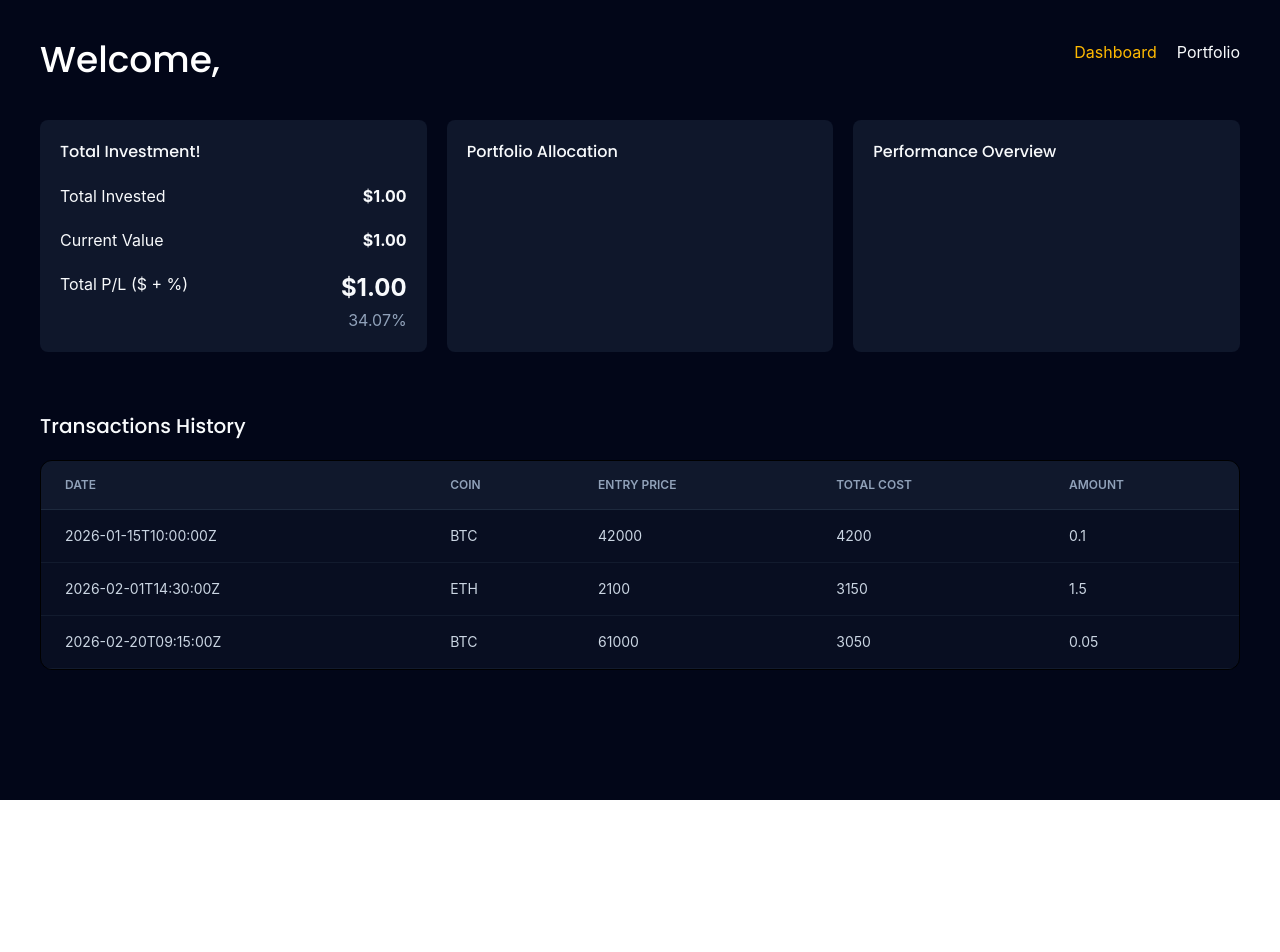
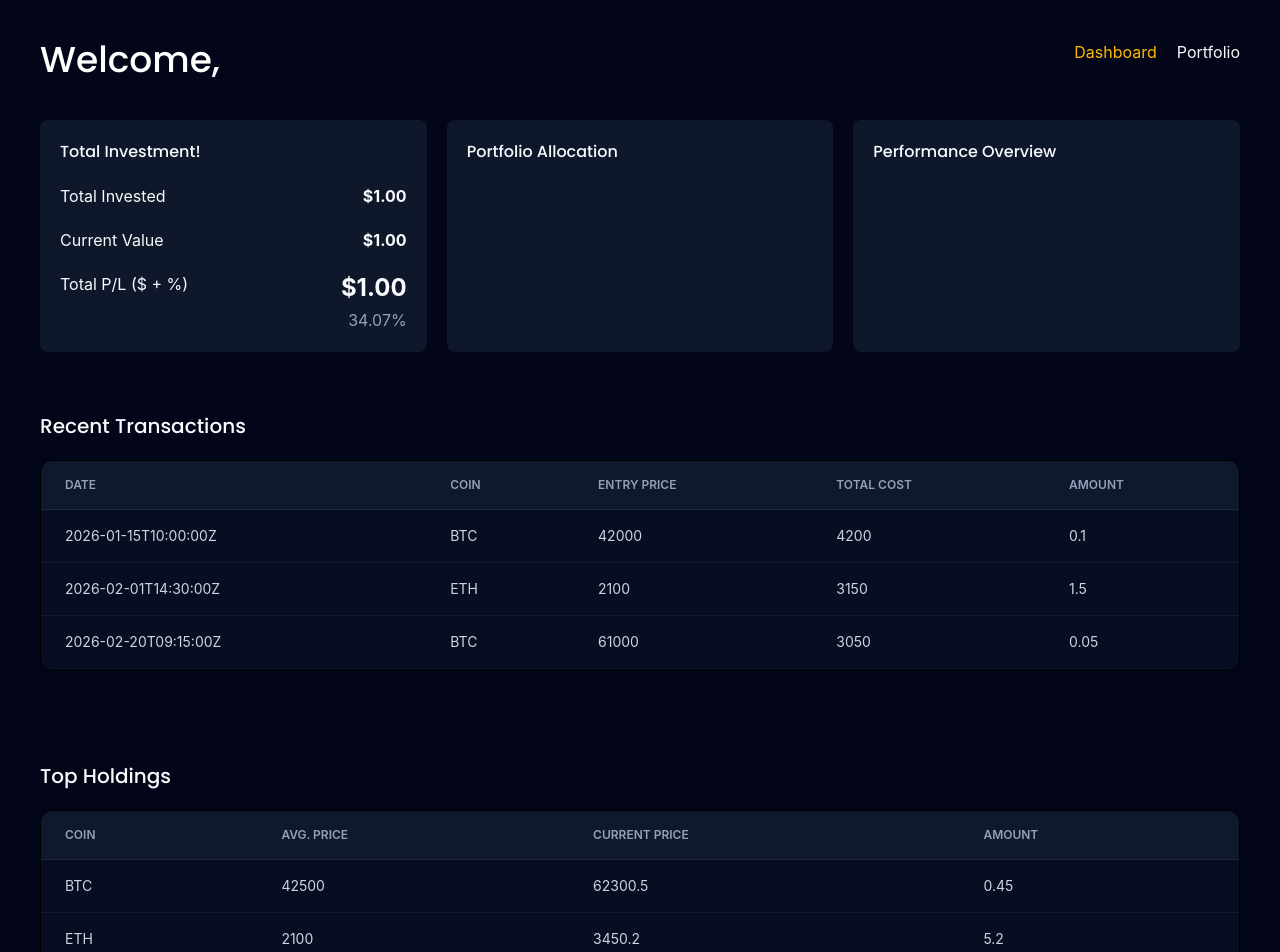
Before and after one commit to gihanakalanka/dca-tracker, a React (Vite) app: page / in a window 1280 px wide. Shown: the top 952 px of the page. Before the commit the page ends 800 px from the top, so only its background shows below. Built offline with nearby package versions, Linux system fonts and the light colour scheme.

Commit message:
Add top holding table

```diff
--- a/src/features/dashboard/DashboardPage.jsx
+++ b/src/features/dashboard/DashboardPage.jsx
@@ -1,12 +1,10 @@
 import SummeryCard from "../../components/SummeryCard";
 import { MOCK_TRANSACTIONS } from "../../data/mockTransactions";
-import { transactionColumns } from "../portfolio/columnDefinitions";
+import { transactionColumns, portfolioColumns } from "../portfolio/columnDefinitions";
 import { DataTable } from "../../components/ui/DataTable";
-
+import { MOCK_ASSETS } from "../../data/mockAssets";
 
 function DashbaordPage() {
-
-
 
     return (
         <div >
@@ -43,11 +41,14 @@ function DashbaordPage() {
                 </SummeryCard>
             </section>
             <section className="mt-15 flex flex-col gap-5">
-                <h2 className="text-slate-50 text-xl">Transactions History</h2>
-
+                <h2 className="text-slate-50 text-xl">Recent Transactions</h2>
                 <DataTable data={MOCK_TRANSACTIONS} columns={transactionColumns} />
+            </section>
 
 
+            <section className="mt-15 flex flex-col gap-5">
+                <h2 className="text-slate-50 text-xl">Top Holdings</h2>
+                <DataTable data={MOCK_ASSETS} columns={portfolioColumns} />
             </section>
 
         </div>
--- a/src/features/portfolio/columnDefinitions.js
+++ b/src/features/portfolio/columnDefinitions.js
@@ -23,3 +23,22 @@ export const transactionColumns = [
         cell: (info) => (info.getValue())
     }),
 ];
+
+export const portfolioColumns = [
+    columnHelper.accessor("symbol", {
+        header: "Coin",
+        cell: (info) => (info.getValue())
+    }),
+    columnHelper.accessor("avgPrice", {
+        header: "Avg. Price",
+        cell: (info) => (info.getValue())
+    }),
+    columnHelper.accessor("currentPrice", {
+        header: "Current Price",
+        cell: (info) => (info.getValue())
+    }),
+    columnHelper.accessor("amount", {
+        header: "Amount",
+        cell: (info) => (info.getValue())
+    }),
+];
```
